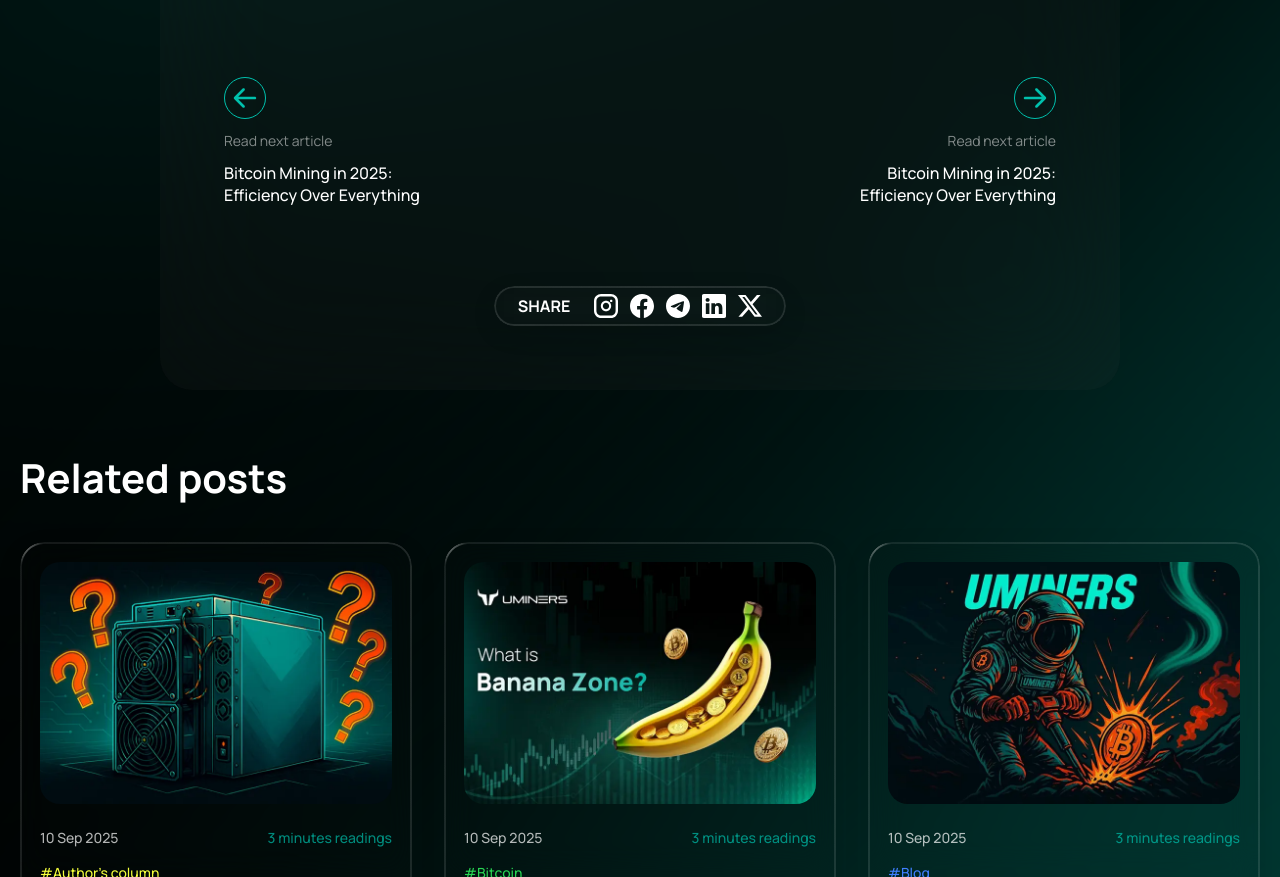
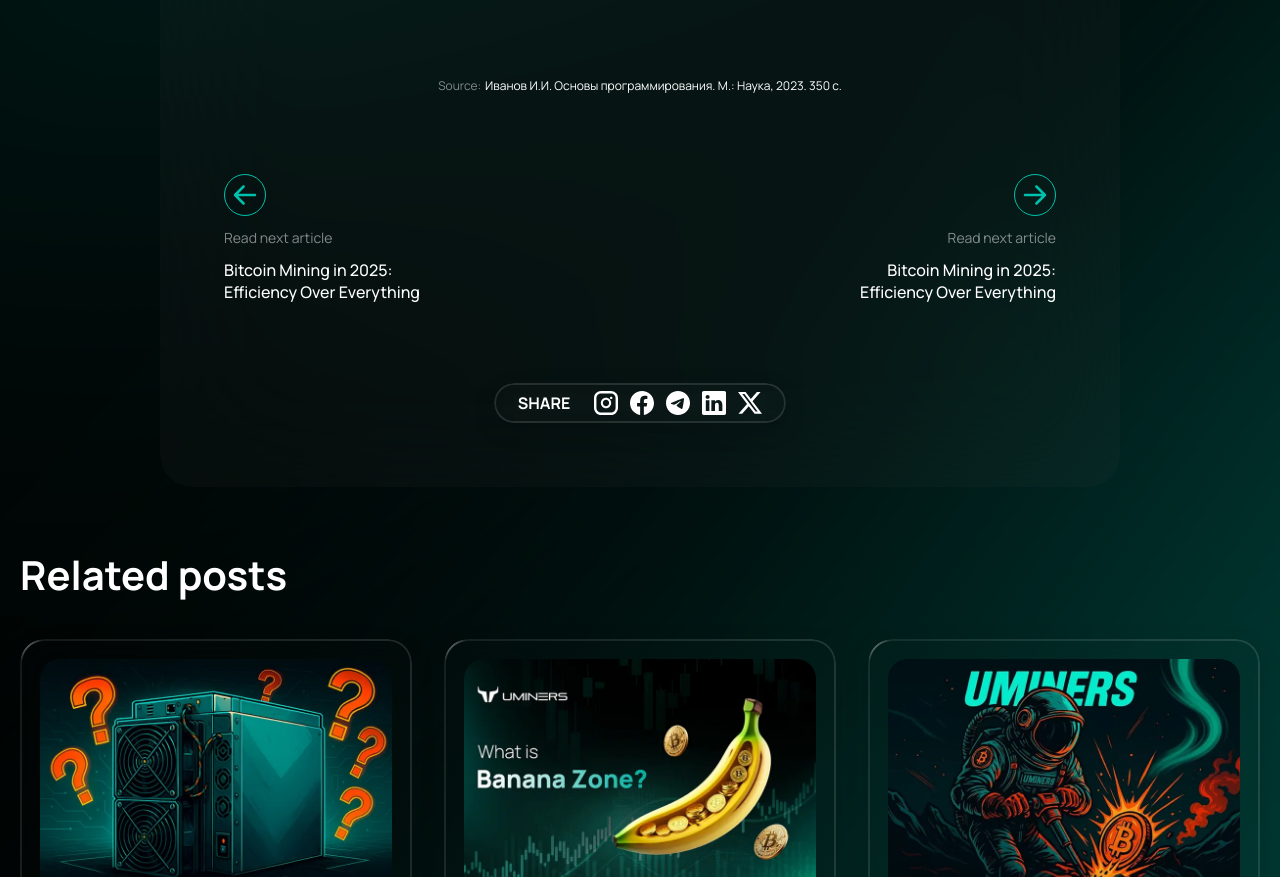
Before and after one commit to Syrone/uminers, a website: page app/article.html in a window 1280 px wide. Shown: the part 2311-3188 px from the top of the page. Drawn offline with Linux system fonts and the light colour scheme.

Commit message:
Добавить источник статьи и обновить стили для улучшения отображения навигации и социальных кнопок

```diff
--- a/app/article.html
+++ b/app/article.html
@@ -381,7 +381,15 @@
                   </div>
                 </div>
                 <div class="article-footer">
-                  <div class="article-footer-top">
+                  <div class="article-source">
+                    Source:
+                    <span
+                      >Иванов И.И. Основы программирования. М.: Наука, 2023. 350
+                      с.</span
+                    >
+                  </div>
+
+                  <div class="article-navigation">
                     <div class="article-prev">
                       <button type="button" class="btn swiper-button-prev">
                         <span class="icon">
@@ -410,7 +418,6 @@
                     </div>
                   </div>
 
-                  <div class="article-footer-bottom">
                   <div class="article-share glass">
                     <ul class="list-group list-group--socials">
                       <li class="list-group-item list-group-item--header">
@@ -473,7 +480,6 @@
                         </a> -->
                       </li>
                     </ul>
-                    </div>
                   </div>
                 </div>
               </div>
--- a/src/scss/components/_article.scss
+++ b/src/scss/components/_article.scss
@@ -256,19 +256,24 @@
         margin-top: 5rem;
       }
     }
+  }
 
-    &-top {
-      display: flex;
-      justify-content: space-between;
+  &-source {
+    display: flex;
+    justify-content: center;
+    gap: .25rem;
+    font-size: .75rem;
+    color: rgba(var(--text-color-rgb), .50);
+    text-align: center;
+
+    > span {
+      color: var(--text-color);
     }
+  }
 
-    &-bottom {
-      display: flex;
-
-      @include mixins.breakpoint-up(lg) {
-        justify-content: center;
-      }
-    }
+  &-navigation {
+    display: flex;
+    justify-content: space-between;
   }
 
   &-prev,
@@ -304,14 +309,13 @@
   }
 
   &-share {
-    flex: 1 1;
     display: flex;
     justify-content: center;
     border-radius: 50rem;
     padding: .5rem 1.5rem;
 
     @include mixins.breakpoint-up(lg) {
-      flex: initial;
+      align-self: center;
     }
 
     .list-group--socials {
```
Also changed, not shown: src/article.html (+9 -3 lines), app/css/main.css. Lines whose indentation alone changed are shown as unchanged.
